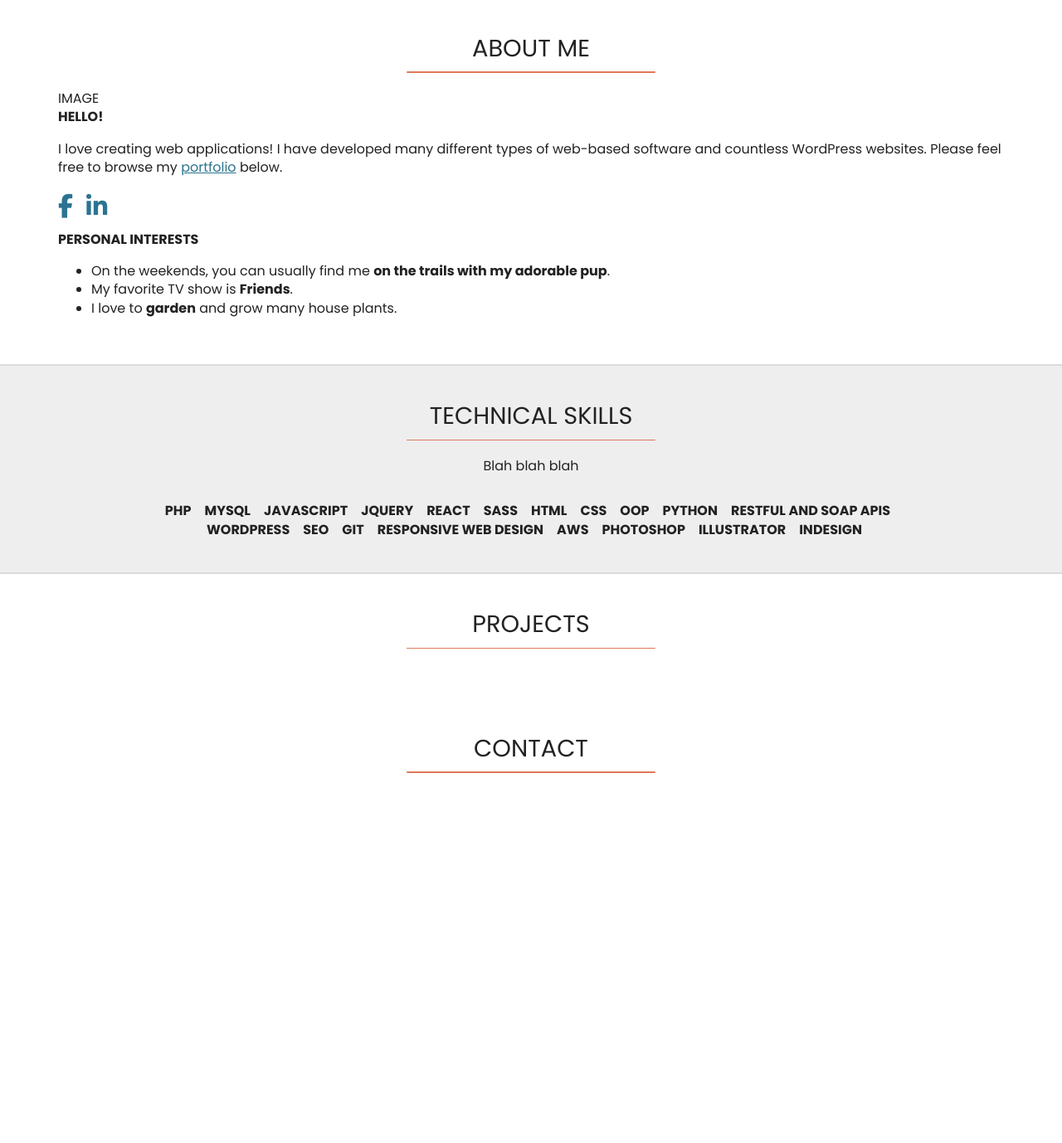
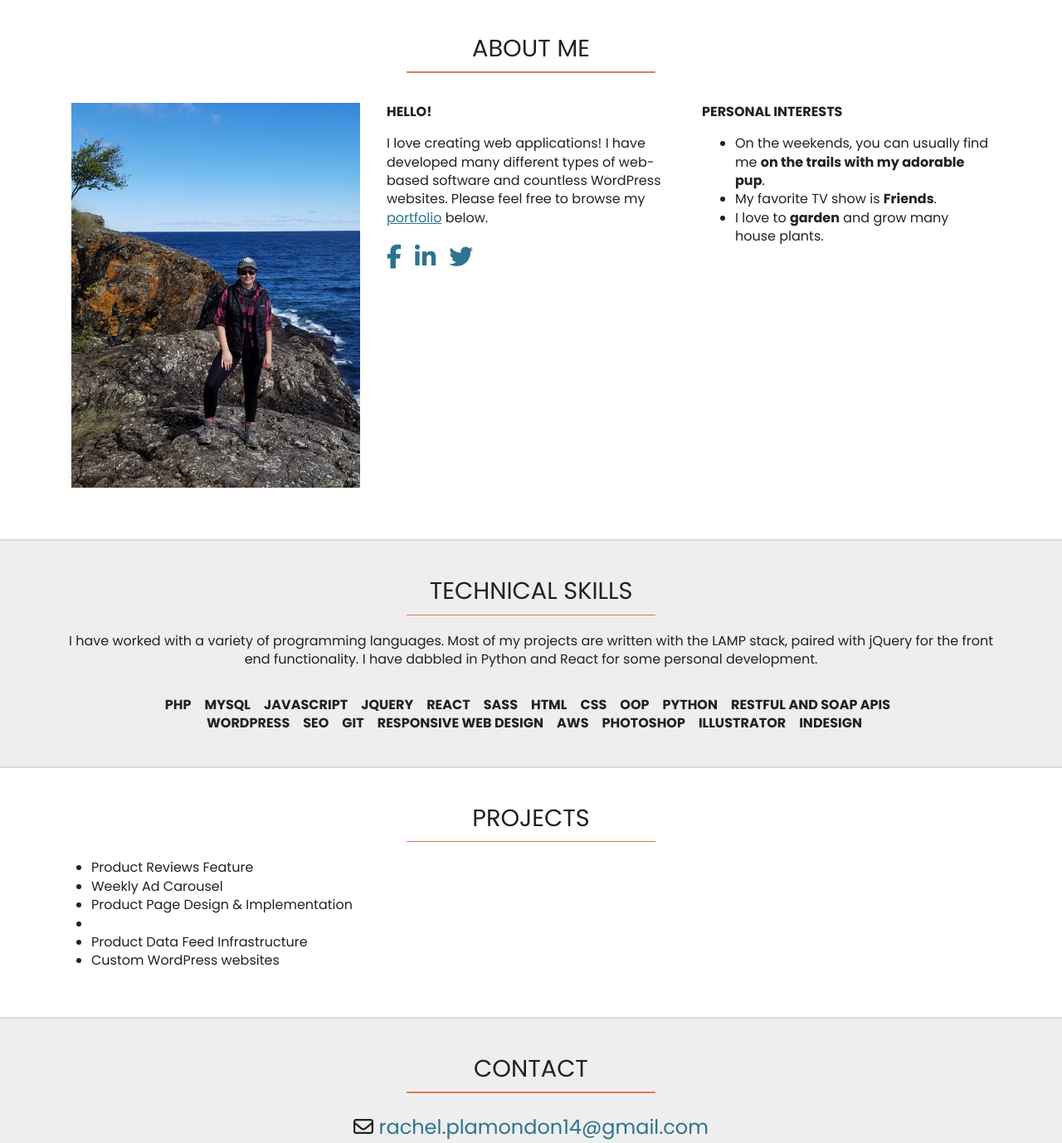
Before and after one commit to rachelplamondon14/rachelplamondon14.github.io, a plain HTML site: page index.html in a window 1280 px wide. Shown: the part 802-2180 px from the top of the page at 83% size. Before the commit the page ends 1794 px from the top, so only its background shows below. Drawn offline with nearby package versions, Linux system fonts and the light colour scheme.

Commit message:
More page info + new grid

```diff
--- a/assets/styles/sass/layout/_grid.scss
+++ b/assets/styles/sass/layout/_grid.scss
@@ -1,17 +1,5 @@
 /// Flexbox grid layout
-/// @author thingsym
-/// @link https://thingsym.github.io/flexbox-grid-mixins/
+/// @author drewbot
+/// @link https://github.com/drewbot/sass-flexbox-grid
 
-@use '../vendors/node_modules/flexbox-grid-mixins/dart-sass/flexbox-grid-mixins';
-
-$default-grid-gutter: 2%;
-
-.grid {
-  @include flexbox-grid-mixins.grid($gutter: $default-grid-gutter);
-
-  @for $i from 1 through 12 {
-    .grid__col-#{$i} {
-      @include flexbox-grid-mixins.grid-col($col: $i, $gutter: $default-grid-gutter);
-    }
-  }
-}
+@use '../vendors/node_modules/@drewbot/sass-flexbox-grid/public/sass-flexbox/scss/main.scss';
--- a/index.html
+++ b/index.html
@@ -30,19 +30,20 @@
 	<section id="about" class="about">
 		<div class="container">
 			<h2>About Me</h2>
-			<div class="grid">
-				<div class="grid__col-4">
-					IMAGE
+			<div class="row">
+				<div class="col-sm-4">
+					<img src="assets/images/me.jpg">
 				</div>
-				<div class="grid__col-4">
+				<div class="col-sm-4">
 					<h3>Hello!</h3>
 					<p>I love creating web applications! I have developed many different types of web-based software and countless WordPress websites. Please feel free to browse my <a href="#portfolio">portfolio</a> below.</p>
 					<ul class="social-icons inline-list">
-						<li><a href="https://www.facebook.com/PlamondonR" target="_blank"><i class="fab fa-facebook-f"></i></a></li>
+						<li><a href="https://www.facebook.com/plamondon231" target="_blank"><i class="fab fa-facebook-f"></i></a></li>
 						<li><a href="https://www.linkedin.com/in/rachel-plamondon-81a58387/" target="_blank"><i class="fab fa-linkedin-in"></i></a></li>
+						<li><a href="https://twitter.com/plamondon231" target="_blank"><i class="fab fa-twitter"></i></a></li>
 					</ul>
 				</div>
-				<div class="grid__col-4">
+				<div class="col-sm-4">
 					<h3>Personal Interests</h3>
 					<ul>
 						<li>On the weekends, you can usually find me <strong>on the trails with my adorable pup</strong>.</li>
@@ -56,7 +57,7 @@
 	<section id="skills" class="skills alt">
 		<div class="container">
 			<h2>Technical Skills</h2>
-			<p>Blah blah blah</p>
+			<p>I have worked with a variety of programming languages. Most of my projects are written with the LAMP stack, paired with jQuery for the front end functionality. I have dabbled in Python and React for some personal development.</p>
 			<ul class="inline-list">
 				<li>PHP</li>
 				<li>MySQL</li>
@@ -80,14 +81,24 @@
 			</ul>
 		</div>
 	</section>
-	<section id="projects" class="projects">
+	<section id="portfolio" class="projects">
 		<div class="container">
 			<h2>Projects</h2>
+			<ul class="project-list">
+				<li>Product Reviews Feature</li>
+				<li>Weekly Ad Carousel</li>
+				<li>Product Page Design & Implementation</li>
+				<li></li>
+				<li>Product Data Feed Infrastructure</li>
+				<li>Custom WordPress websites</li>
+			</ul>
 		</div>
 	</section>
-	<section id="contact" class="contact">
+	<section id="contact" class="contact alt">
 		<div class="container">
 			<h2>Contact</h2>
+			<p><i class="far fa-envelope"></i> <a href="mailto:rachel.plamondon14@gmail.com">rachel.plamondon14@gmail.com</a></p>
+			</ul>
 		</div>
 	</section>
 </div>
```
